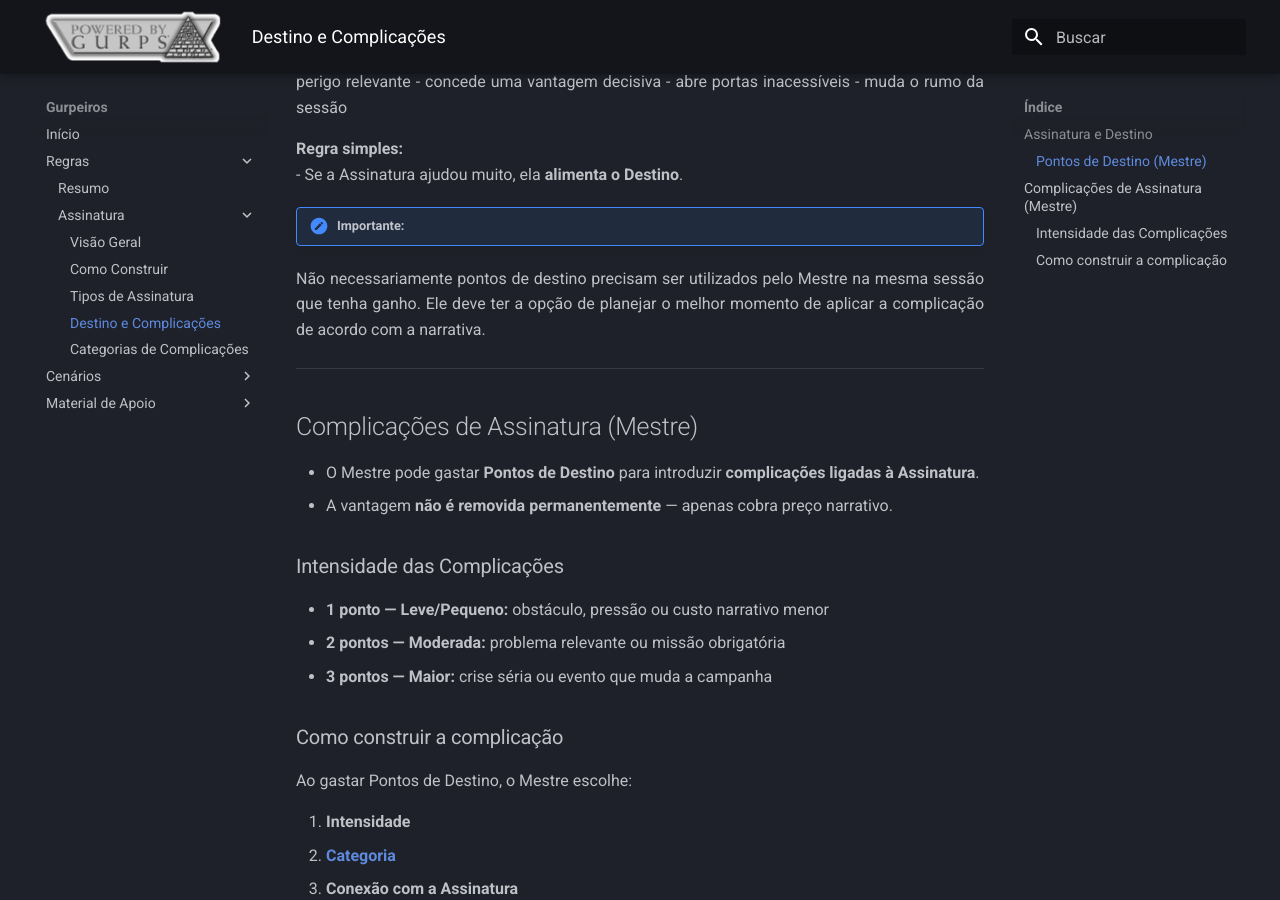
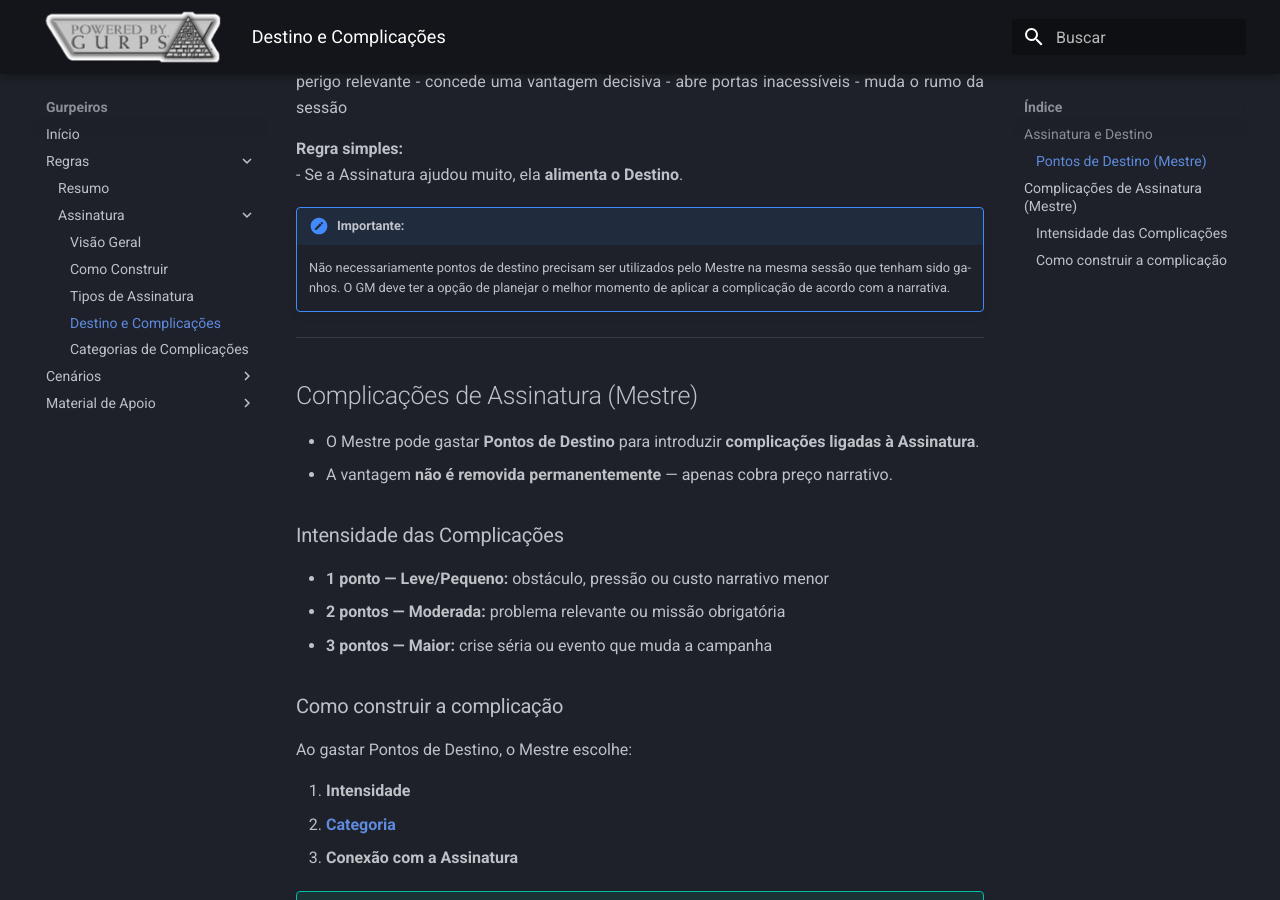
Before and after one commit to brbreis-1723/gurpeiros, an MkDocs documentation site: the page built from docs/regras/assinatura/assinatura_destino.md, in a window 1280 px wide and 900 px high, scrolled down 368 px. Built offline with MkDocs 1.6.1 and Material for MkDocs 9.7.7, drawn with Linux system fonts in a browser that asks for light colours.

Commit message:
atualiza site mkdocs

```diff
--- a/docs/regras/assinatura/assinatura_destino.md
+++ b/docs/regras/assinatura/assinatura_destino.md
@@ -17,7 +17,7 @@ O Mestre ganha **+1 ponto* sempre que a Assinatura:
 - Se a Assinatura ajudou muito, ela **alimenta o Destino**.
 
 !!! note "Importante:"
-  Não necessariamente pontos de destino precisam ser utilizados pelo Mestre na mesma sessão que tenha ganho. Ele deve ter a opção de planejar o melhor momento de aplicar a complicação de acordo com a narrativa.
+    Não necessariamente pontos de destino precisam ser utilizados pelo Mestre na mesma sessão que tenham sido ganhos. O GM deve ter a opção de planejar o melhor momento de aplicar a complicação de acordo com a narrativa.
 
 ---
 
```
